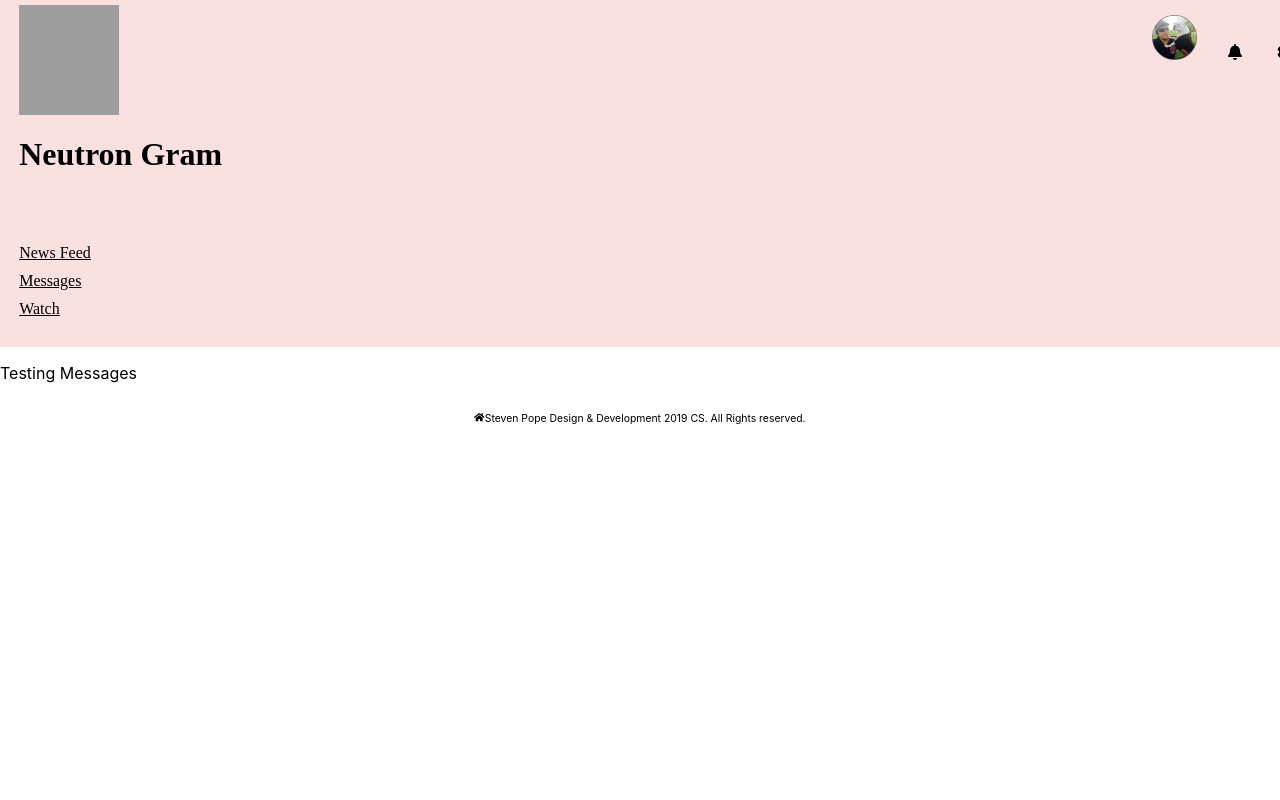
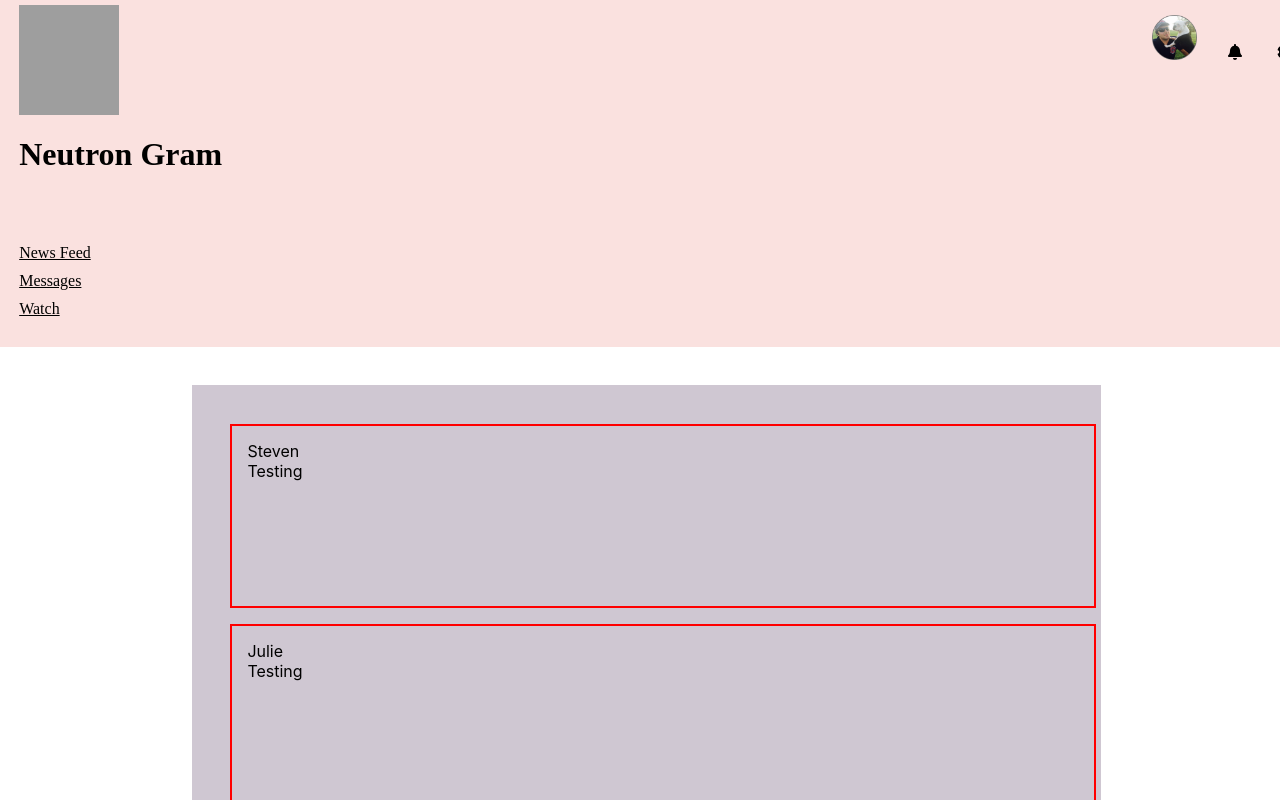
Before and after one commit to StevenPope09/PRW19, a React (Create React App) app in the folder 02_Application/react_social_app/: page /Messages in a window 1280 px wide. Shown: the top 800 px of the page. Built offline with nearby package versions, Linux system fonts and the light colour scheme; grey boxes are pictures that could not be loaded.

Commit message:
created hook component for messages page

```diff
--- a/02_Application/react_social_app/src/components/pages/Messages.js
+++ b/02_Application/react_social_app/src/components/pages/Messages.js
@@ -1,4 +1,17 @@
 import React, { useState } from 'react'
+
+function UserMessage({ message, index }) {
+    return <div className="messages" style={styles.messages}>
+        <span style={styles.info}>
+            {message.userName}
+        </span>
+        <span style={styles.info}>
+            {message.text}
+        </span>
+
+
+    </div>
+}
 
 function Messages() {
     const [messages, setMessages] = useState([
@@ -22,14 +35,38 @@ function Messages() {
 
     return (
 
-        <section>
-            <p>Testing Messages</p>
+        <section style={styles.section}>
+            {messages.map((message, index) => (
+                <UserMessage key={index} index={index} message={message} />
+            ))}
+
+
         </section>
 
     )
 }
 
 const styles = {
+    section: {
+        display: 'block',
+        alignContent: 'center',
+        width: '65%',
+        backgroundColor: '#CFC7D2',
+        marginLeft: '15%',
+        padding: '3%',
+        marginTop: '3%'
+
+
+    },
+    messages: {
+        display: 'flex',
+        flexDirection: 'column',
+        border: '2px solid red',
+        padding: '15px',
+        marginBottom: '2%',
+        width: '100%',
+        height: '150px'
+    }
 
 }
 
```
